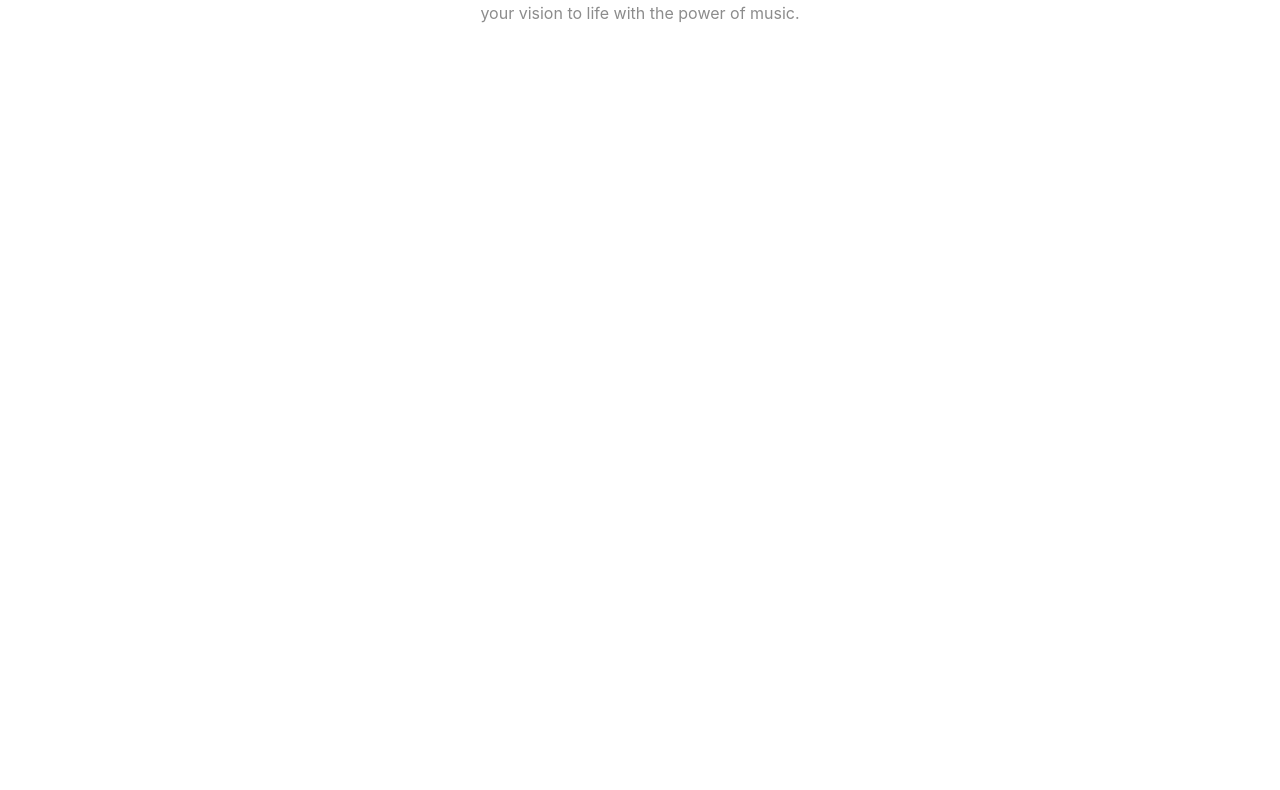
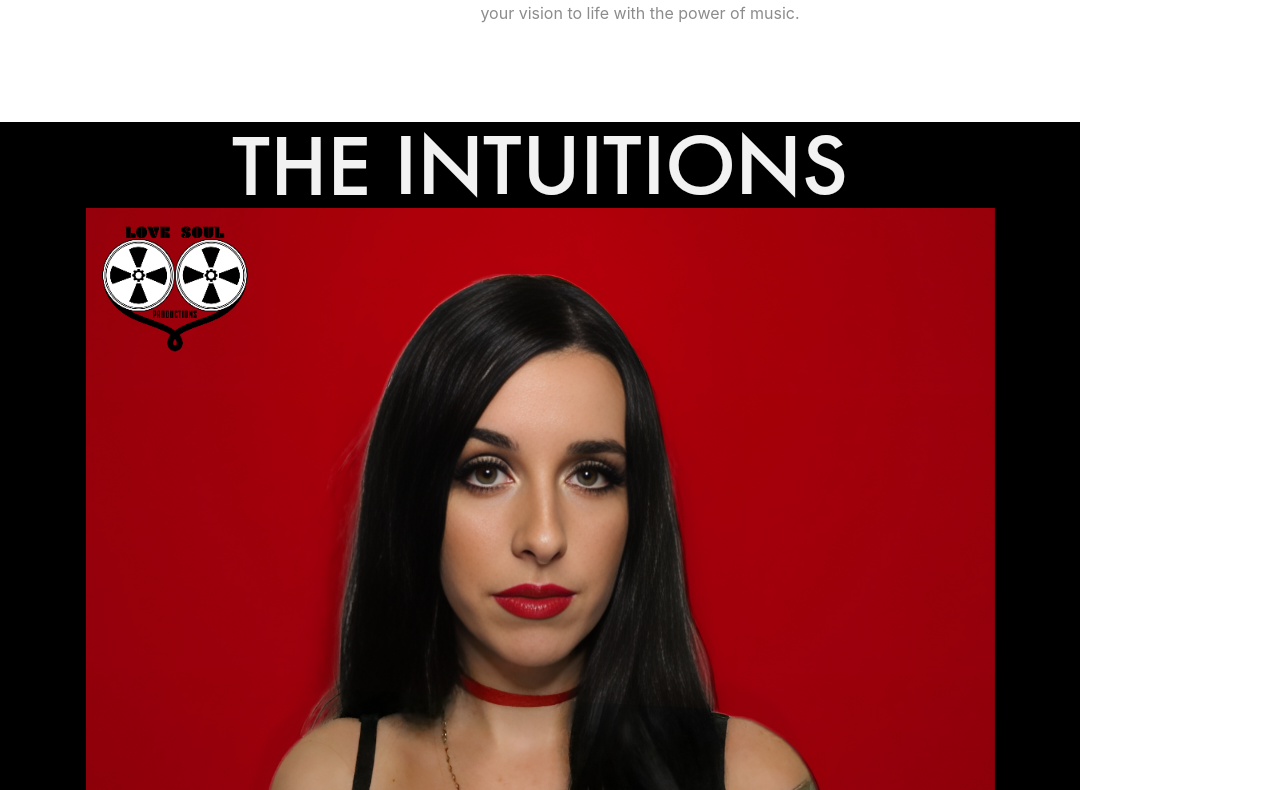
Before and after one commit to CESAR-JARAMILLO/Lovesoul-React, a React (Create React App) app: page / in a window 1280 px wide. Shown: the part 1330-2120 px from the top of the page. Before the commit the page ends 1452 px from the top, so only its background shows below. Built offline with nearby package versions, Linux system fonts and the light colour scheme.

Commit message:
added ArtistSection and imgs

```diff
--- a/src/App.js
+++ b/src/App.js
@@ -2,6 +2,7 @@ import { useState } from 'react'
 import './App.css';
 import Navbar from './components/Navbar/Navbar'
 import AboutSection from './components/AboutSection/AboutSection'
+import ArtistSection from './components/ArtistSection/ArtistSection'
 
 function App() {
   const [isHamburgerClicked, setIsHamburgerClicked] = useState(false);
@@ -41,6 +42,7 @@ function App() {
         </header>
       </div>
       <AboutSection />
+      <ArtistSection />
     </div>
   );
 }
--- a/src/components/AboutSection/AboutSection.js
+++ b/src/components/AboutSection/AboutSection.js
@@ -5,7 +5,7 @@ import image from '../../images/vinyl.jpg'
 function AboutSection() {
   return (
     <section className='about-section'>
-      <img src={image} />
+      <img src={image} alt='vinyl' />
 
       <h2>THE LEADER IN INTERACTIVE MUSIC STUDIO EXPERIENCES</h2>
 
--- /dev/null
+++ b/src/components/ArtistSection/ArtistSection.js
@@ -0,0 +1,22 @@
+import React from 'react'
+import kendall from '../../images/artist/kendall.png'
+import fernanda from '../../images/artist/fernanda.png'
+import ray from '../../images/artist/ray.png'
+import jack from '../../images/artist/jack.png'
+import mike from '../../images/artist/mike.png'
+import alex from '../../images/artist/alex.png'
+
+function ArtistSection() {
+  return (
+    <section className='artist-section'>
+        <img src={kendall} alt="kendall" />
+        <img src={fernanda} alt="fernanda" />
+        <img src={ray} alt="ray" />
+        <img src={jack} alt="jack" />
+        <img src={mike} alt="mike"/>
+        <img src={alex} alt="alex"/>
+    </section>
+  )
+}
+
+export default ArtistSection
```
